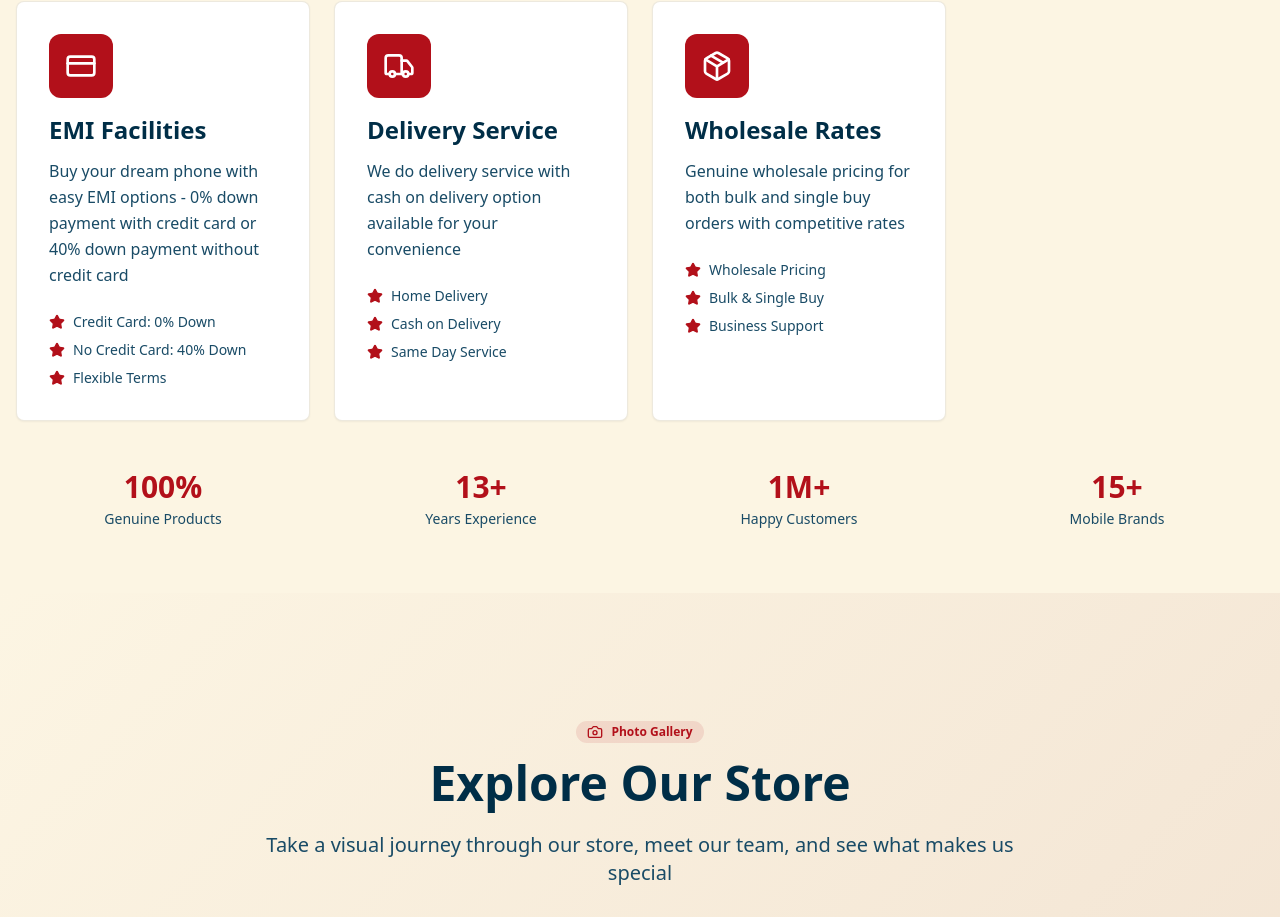
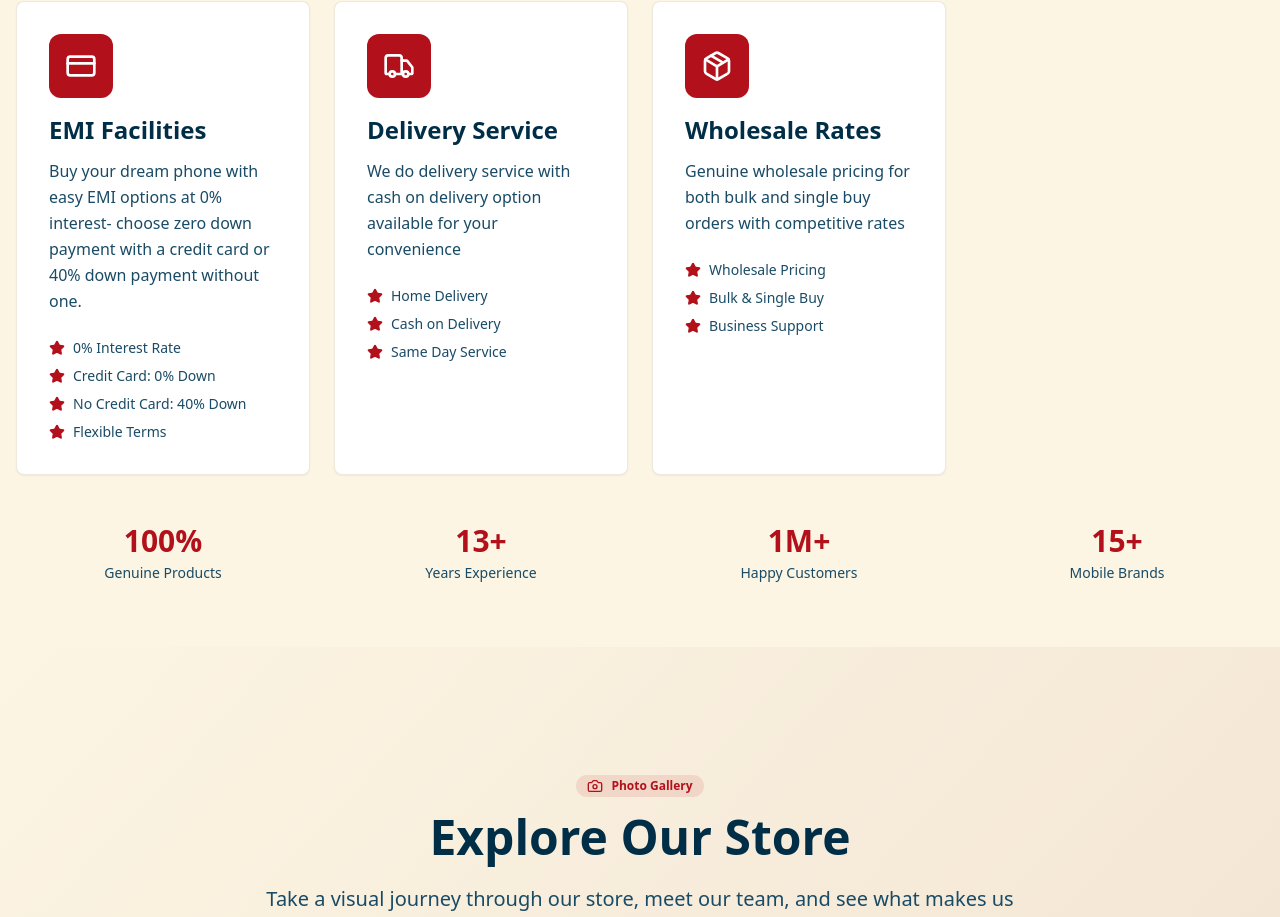
Before and after one commit to Ramoniswack/himal-mobile-pokhara, a React (Vite) app: page / in a window 1280 px wide. Shown: the part 1602-2519 px from the top of the page. Built offline with nearby package versions, Linux system fonts and the light colour scheme; a web font is replaced by a local one.

Commit message:
fix: Update EMI Facilities description for clarity and consistency

```diff
--- a/src/components/ui/services-section.tsx
+++ b/src/components/ui/services-section.tsx
@@ -40,8 +40,8 @@ const services = [
   {
     icon: CreditCard,
     title: "EMI Facilities",
-    description: "Buy your dream phone with easy EMI options - 0% down payment with credit card or 40% down payment without credit card",
-    features: ["Credit Card: 0% Down", "No Credit Card: 40% Down", "Flexible Terms"]
+    description: "Buy your dream phone with easy EMI options at 0% interest- choose zero down payment with a credit card or 40% down payment without one.",
+    features: ["0% Interest Rate", "Credit Card: 0% Down", "No Credit Card: 40% Down", "Flexible Terms"]
   },
   {
     icon: Truck,
```
